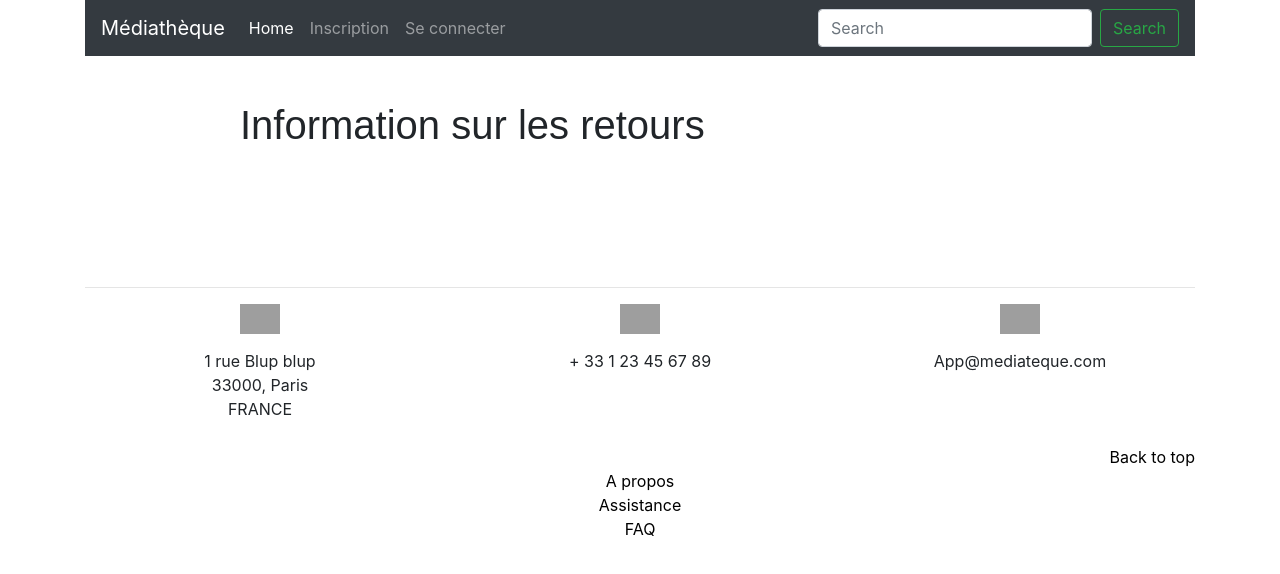
After one commit to AnaisLeseur/mediatheque_V2, a Symfony app: template templates/booking/return.html.twig in a window 1280 px wide. The commit adds this page. Shown: the top 574 px of the page. Run offline with Twig, Linux system fonts and the light colour scheme; the template is opened without the code that fills it, so the values that code supplies are empty; some libraries are stand-ins or nearby versions; grey boxes are pictures that could not be loaded.

Commit message:
doc techniques

```diff
--- /dev/null
+++ b/templates/booking/return.html.twig
@@ -0,0 +1,22 @@
+{% extends 'base.html.twig' %}
+
+{% block title %}Gestion des reservations{% endblock %}
+
+{% block body %}
+<style>
+    .example-wrapper { margin: 1em auto; max-width: 800px; width: 95%; font: 18px/1.5 sans-serif; }
+    .example-wrapper code { background: #F5F5F5; padding: 2px 6px; }
+    img{
+        margin-bottom: 15px;
+        max-width: 150px;
+        height: auto;
+    }
+</style>
+
+<div class="example-wrapper">
+<br/>
+    <h1>Information sur les retours </h1>
+
+
+</div>
+{% endblock %}
--- a/templates/navbar.html.twig
+++ b/templates/navbar.html.twig
@@ -31,10 +31,10 @@
                     <a class="nav-link" href="{{ path('home') }}">Home <span class="sr-only">(current)</span></a>
                 </li>
                 <li class="nav-item">
-                    <a class="nav-link" href="{{ path('booking') }}" >Réservations</a>
+                    <a class="nav-link" href="{{ path('admin_booking') }}" >Réservations</a>
                 </li>
                 <li class="nav-item">
-                    <a class="nav-link" href="{{ path('books') }}" >Retours</a>
+                    <a class="nav-link" href="{{ path('return') }}" >Retours</a>
                 </li>
                 <li class="nav-item">
                     <a class="nav-link" href="{{ path('manage_books') }}" >Gestion livres</a>
```
Also changed, not shown: src/Controller/BookingController.php (+10 -3 lines), readme.md (added), 2 other files.
